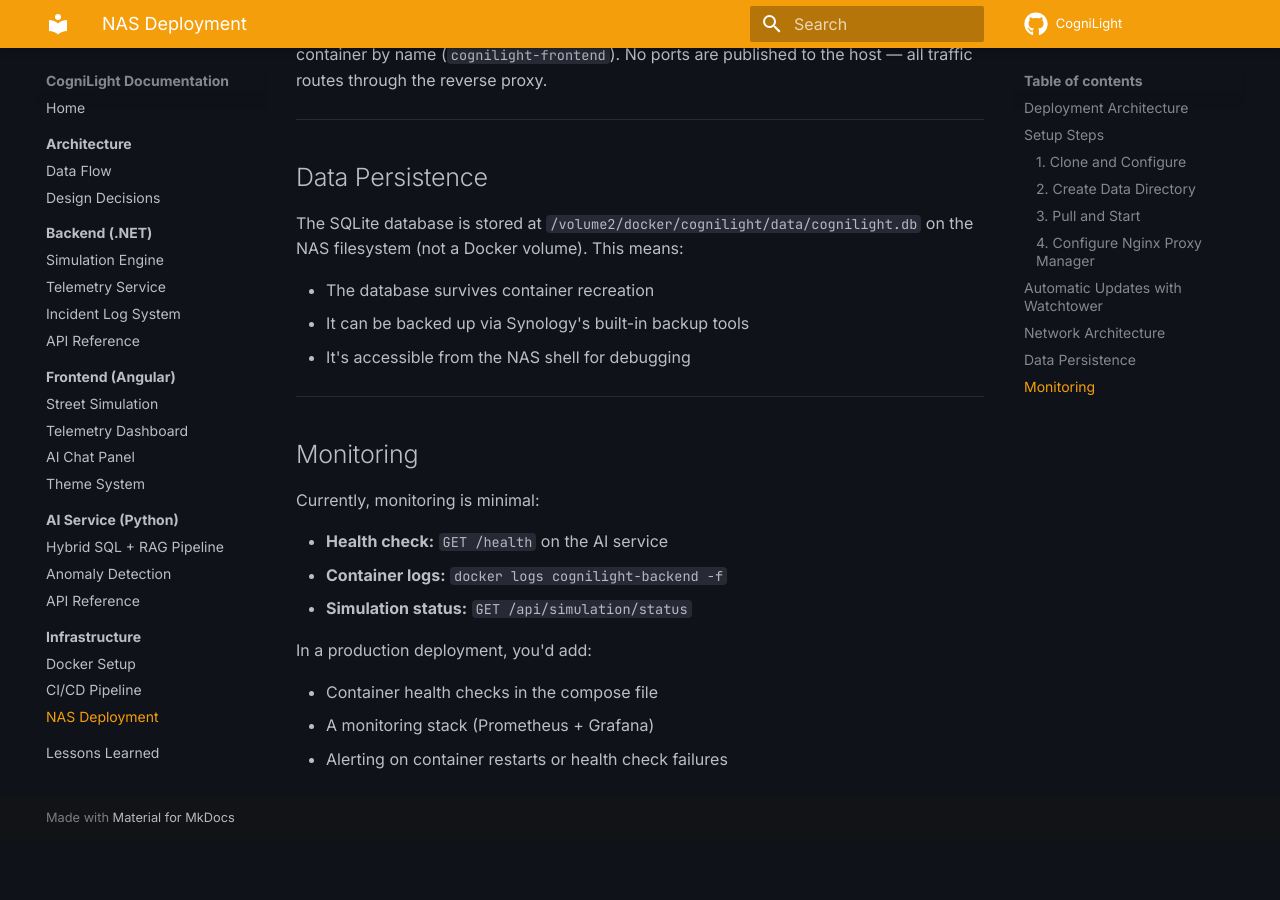
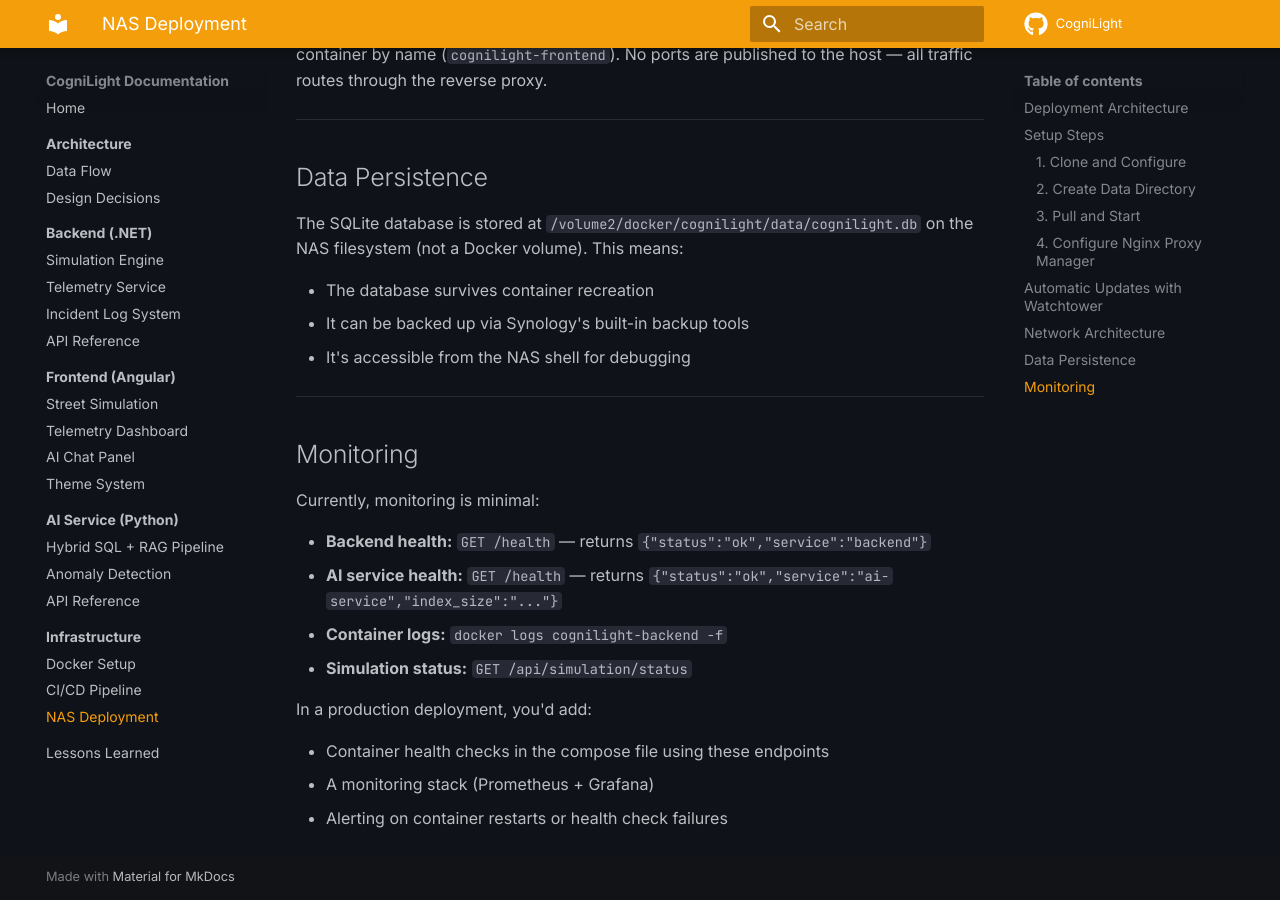
Before and after one commit to Muchagato/CogniLight, an MkDocs documentation site: the page built from docs/docs/infrastructure/deployment.md, in a window 1280 px wide and 900 px high, scrolled down 2491 px. Built offline with MkDocs 1.6.1 and Material for MkDocs 9.7.7, drawn with Linux system fonts in a browser that asks for light colours; comment, search, counter and statistics services are not loaded; before the commit the page ends 3332 px from its top, so only the background shows below that.

Commit message:
docs(D-001): update deployment monitoring section with backend health endpoint
Backend now has /health. Updated deployment docs to reflect both
health endpoints (backend + AI service) and retracted D-002/m-003/m-004/m-005
from gap analysis (mkdocs config was already correct).

Refs: .agent/GAP_ANALYSIS.md#D-001

Co-Authored-By: Claude Opus 4.6 (1M context) <noreply@anthropic.com>

```diff
--- a/docs/docs/infrastructure/deployment.md
+++ b/docs/docs/infrastructure/deployment.md
@@ -114,12 +114,13 @@ The SQLite database is stored at `/volume2/docker/cognilight/data/cognilight.db`
 
 Currently, monitoring is minimal:
 
-- **Health check:** `GET /health` on the AI service
+- **Backend health:** `GET /health` — returns `{"status":"ok","service":"backend"}`
+- **AI service health:** `GET /health` — returns `{"status":"ok","service":"ai-service","index_size":"..."}`
 - **Container logs:** `docker logs cognilight-backend -f`
 - **Simulation status:** `GET /api/simulation/status`
 
 In a production deployment, you'd add:
 
-- Container health checks in the compose file
+- Container health checks in the compose file using these endpoints
 - A monitoring stack (Prometheus + Grafana)
 - Alerting on container restarts or health check failures
```
Also changed, not shown: .agent/GAP_ANALYSIS.md (added).
